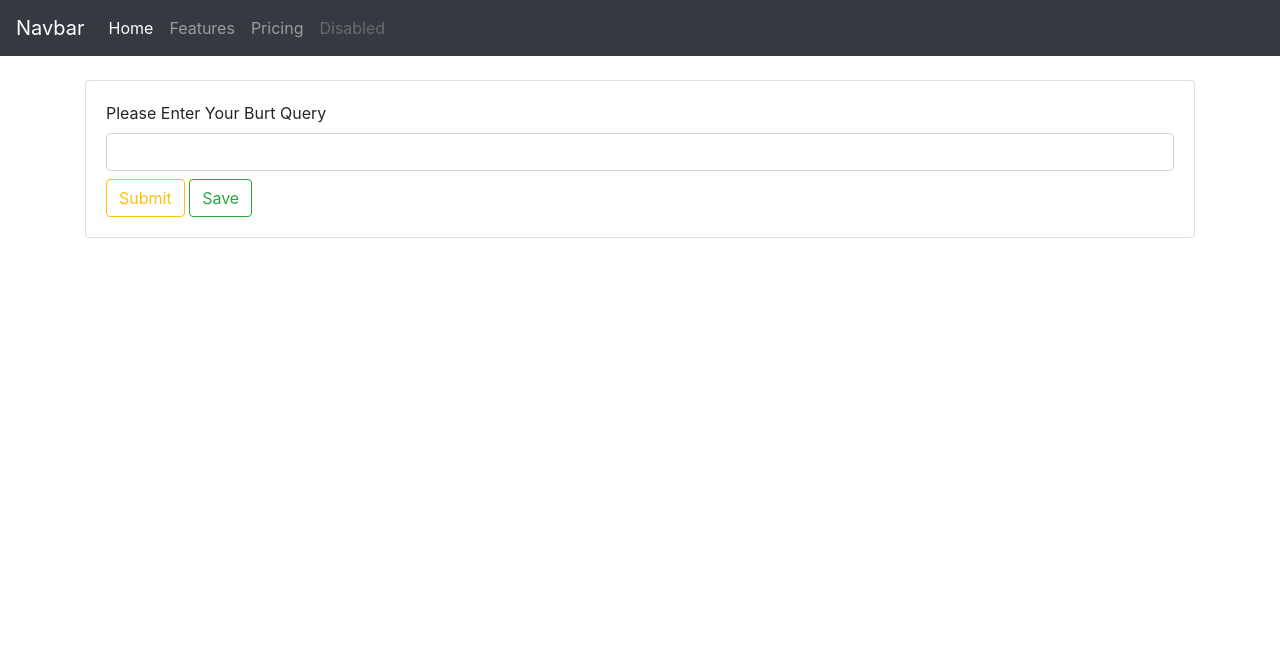
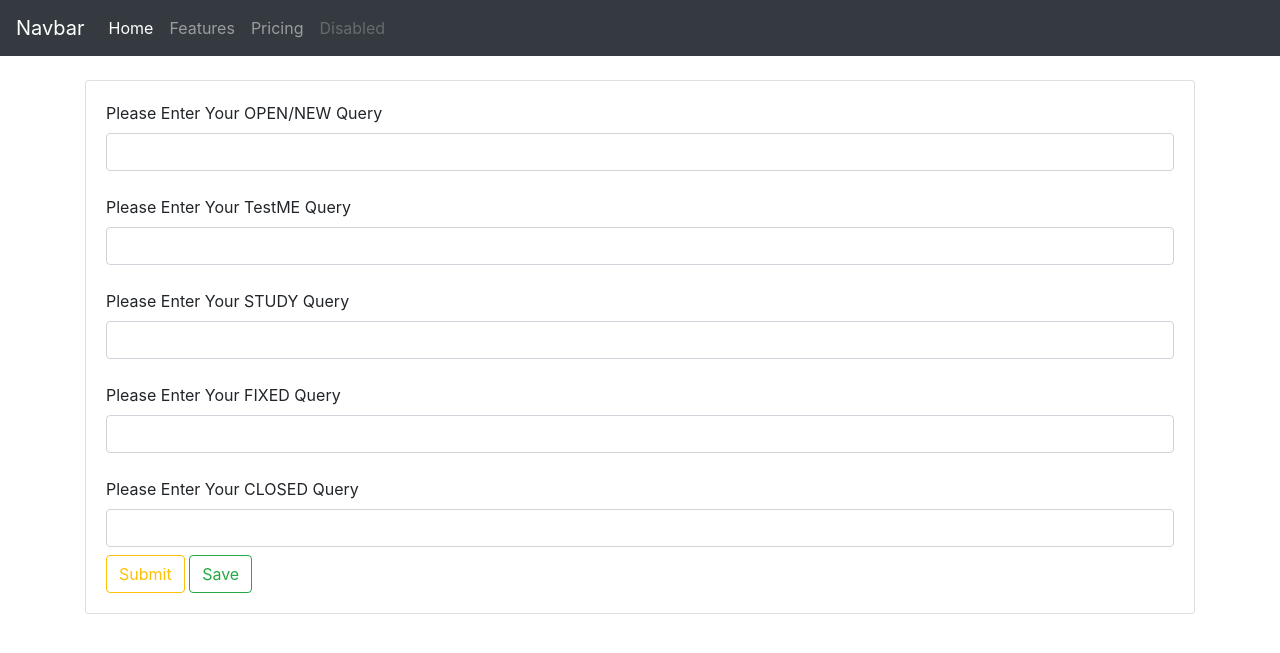
Before and after one commit to KhandakerZoadPial/Automation_Project, a Django app: page /burt in a window 1280 px wide. Shown: the top 653 px of the page. Run offline with Django 4.2, Linux system fonts and the light colour scheme.

Commit message:
more changes

```diff
--- a/burt/views.py
+++ b/burt/views.py
@@ -1,3 +1,4 @@
+from multiprocessing import context
 from django.shortcuts import render, redirect
 from .models import QueryHolder
 
@@ -17,20 +18,151 @@ def home(request):
 
 def burt_(request):
     if request.method == 'POST':
-        query = request.POST.get('query')
+        open_new = request.POST.get('open_new')
+        if 'Dg2Au' in open_new:
+            open_new_type = 1
+        elif 'Dg2AuPB1' in open_new:
+            open_new_type = 2
+
+        test_me = request.POST.get('test_me')
+        if 'Dg2Au' in test_me:
+            test_me_type = 1
+        elif 'Dg2AuPB1' in open_new:
+            test_me_type = 2
+
+        study = request.POST.get('study')
+        if 'Dg2Au' in study:
+            study_type = 1
+        elif 'Dg2AuPB1' in open_new:
+            study_type = 2
+
+        fixed = request.POST.get('fixed')
+        if 'Dg2Au' in fixed:
+            fixed_type = 1
+        elif 'Dg2AuPB1' in open_new:
+            fixed_type = 2
+
+        closed = request.POST.get('closed')
+        if 'Dg2Au' in open_new:
+            closed_type = 1
+        elif 'Dg2AuPB1' in open_new:
+            closed_type = 2
+
         if 'submit' in request.POST:
-            print('submit button pressed')
-            import os
-            my_str = """
-            /usr/software/rats/bin/burt report -q'$date_create gt "20220101" && $state =~ /STUDY/ && $type =~ /TESTCASE/ && $subteam =~ /^(0|4|217)$/ && $subtype =~ /platform_scripts/ && ($title =~ /Dagger2|Dagger-2/i || $hw_platform =~ /dagger2/i)  && $keywords =~ /Dg2Au($|\s+|\,)/i' -f':date_create id state sev pri impact type subtype sub_by time_est keywords:30 owner mgr_owner title' -s'id date_create pri sev'
-            """
-            os.system(my_str)
-            return render(request, 'burt/result.html')
+            open_new =   send_req_get_data(open_new).lower()
+            test_me =   send_req_get_data(test_me).lower()
+            study =   send_req_get_data(study).lower()
+            fixed =   send_req_get_data(fixed).lower()
+            closed =   send_req_get_data(closed).lower()
+
+            # 0=new/open 1=testme 2=study 3=fixed 4=closed 5=multistate
+            Dg2Au = [0, 0, 0, 0, 0, 0]
+            Dg2AuPB1 = [0, 0, 0, 0, 0, 0]
+            if open_new_type == 1:
+                Dg2Au[0] =  Dg2Au[0] + open_new.count('new/open')
+                Dg2Au[1] =  Dg2Au[1] + open_new.count('testme')
+                Dg2Au[2] =  Dg2Au[2] + open_new.count('study')
+                Dg2Au[3] =  Dg2Au[3] + open_new.count('fixed')
+                Dg2Au[4] =  Dg2Au[4] + open_new.count('closed')
+                Dg2Au[5] =  Dg2Au[5] + open_new.count('multistate')
+            else:
+                Dg2AuPB1[0] =  Dg2AuPB1[0] + open_new.count('new/open')
+                Dg2AuPB1[1] =  Dg2AuPB1[1] + open_new.count('testme')
+                Dg2AuPB1[2] =  Dg2AuPB1[2] + open_new.count('study')
+                Dg2AuPB1[3] =  Dg2AuPB1[3] + open_new.count('fixed')
+                Dg2AuPB1[4] =  Dg2AuPB1[4] + open_new.count('closed')
+                Dg2AuPB1[5] =  Dg2AuPB1[5] + open_new.count('multistate')
+
+            if test_me_type == 1:
+                Dg2Au[0] =  Dg2Au[0] + test_me.count('new/open')
+                Dg2Au[1] =  Dg2Au[1] + test_me.count('testme')
+                Dg2Au[2] =  Dg2Au[2] + test_me.count('study')
+                Dg2Au[3] =  Dg2Au[3] + test_me.count('fixed')
+                Dg2Au[4] =  Dg2Au[4] + test_me.count('closed')
+                Dg2Au[5] =  Dg2Au[5] + test_me.count('multistate')
+            else:
+                Dg2AuPB1[0] =  Dg2AuPB1[0] + test_me.count('new/open')
+                Dg2AuPB1[1] =  Dg2AuPB1[1] + test_me.count('testme')
+                Dg2AuPB1[2] =  Dg2AuPB1[2] + test_me.count('study')
+                Dg2AuPB1[3] =  Dg2AuPB1[3] + test_me.count('fixed')
+                Dg2AuPB1[4] =  Dg2AuPB1[4] + test_me.count('closed')
+                Dg2AuPB1[5] =  Dg2AuPB1[5] + test_me.count('multistate')
+
+            if study_type == 1:
+                Dg2Au[0] =  Dg2Au[0] + study.count('new/open')
+                Dg2Au[1] =  Dg2Au[1] + study.count('testme')
+                Dg2Au[2] =  Dg2Au[2] + study.count('study')
+                Dg2Au[3] =  Dg2Au[3] + study.count('fixed')
+                Dg2Au[4] =  Dg2Au[4] + study.count('closed')
+                Dg2Au[5] =  Dg2Au[5] + study.count('multistate')
+            else:
+                Dg2AuPB1[0] =  Dg2AuPB1[0] + study.count('new/open')
+                Dg2AuPB1[1] =  Dg2AuPB1[1] + study.count('testme')
+                Dg2AuPB1[2] =  Dg2AuPB1[2] + study.count('study')
+                Dg2AuPB1[3] =  Dg2AuPB1[3] + study.count('fixed')
+                Dg2AuPB1[4] =  Dg2AuPB1[4] + study.count('closed')
+                Dg2AuPB1[5] =  Dg2AuPB1[5] + study.count('multistate')
+
+
+            if fixed_type == 1:
+                Dg2Au[0] =  Dg2Au[0] + study.fixed('new/open')
+                Dg2Au[1] =  Dg2Au[1] + study.fixed('testme')
+                Dg2Au[2] =  Dg2Au[2] + study.fixed('study')
+                Dg2Au[3] =  Dg2Au[3] + study.fixed('fixed')
+                Dg2Au[4] =  Dg2Au[4] + study.fixed('closed')
+                Dg2Au[5] =  Dg2Au[5] + study.fixed('multistate')
+            else:
+                Dg2AuPB1[0] =  Dg2AuPB1[0] + study.fixed('new/open')
+                Dg2AuPB1[1] =  Dg2AuPB1[1] + study.fixed('testme')
+                Dg2AuPB1[2] =  Dg2AuPB1[2] + study.fixed('study')
+                Dg2AuPB1[3] =  Dg2AuPB1[3] + study.fixed('fixed')
+                Dg2AuPB1[4] =  Dg2AuPB1[4] + study.fixed('closed')
+                Dg2AuPB1[5] =  Dg2AuPB1[5] + study.fixed('multistate')
+
+
+            if closed_type == 1:
+                Dg2Au[0] =  Dg2Au[0] + study.closed('new/open')
+                Dg2Au[1] =  Dg2Au[1] + study.closed('testme')
+                Dg2Au[2] =  Dg2Au[2] + study.closed('study')
+                Dg2Au[3] =  Dg2Au[3] + study.closed('fixed')
+                Dg2Au[4] =  Dg2Au[4] + study.closed('closed')
+                Dg2Au[5] =  Dg2Au[5] + study.closed('multistate')
+            else:
+                Dg2AuPB1[0] =  Dg2AuPB1[0] + study.closed('new/open')
+                Dg2AuPB1[1] =  Dg2AuPB1[1] + study.closed('testme')
+                Dg2AuPB1[2] =  Dg2AuPB1[2] + study.closed('study')
+                Dg2AuPB1[3] =  Dg2AuPB1[3] + study.closed('fixed')
+                Dg2AuPB1[4] =  Dg2AuPB1[4] + study.closed('closed')
+                Dg2AuPB1[5] =  Dg2AuPB1[5] + study.closed('multistate')
+
+            context = {
+                'Dg2Au': Dg2Au,
+                'Dg2AuPB1': Dg2AuPB1
+            }
+
+            return render(request, 'burt/result.html', context)
         elif 'save' in request.POST:
             # save the query in Database
-            obj = QueryHolder()
-            obj.query = query
-            obj.save()
+            # obj = QueryHolder()
+            # obj.query = query
+            # obj.save()
             return redirect('/burt')
     else:
         return render(request, 'burt/save_or_submit.html')
+
+
+# ----helpers---
+def send_req_get_data(query):
+    import paramiko
+
+    host = "YOUR_IP_ADDRESS"
+    username = "YOUR_LIMITED_USER_ACCOUNT"
+    password = "YOUR_PASSWORD"
+
+    client = paramiko.client.SSHClient()
+    client.set_missing_host_key_policy(paramiko.AutoAddPolicy())
+    client.connect(host, username=username, password=password)
+    _stdin, _stdout,_stderr = client.exec_command(query)
+    x = _stdout.read().decode()
+    client.close()
+    return x
--- a/templates/burt/result.html
+++ b/templates/burt/result.html
@@ -0,0 +1,3 @@
+{{Dg2Au}}
+<br>
+{{Dg2AuPB1}}
--- a/templates/burt/save_or_submit.html
+++ b/templates/burt/save_or_submit.html
@@ -11,8 +11,20 @@ Burt Query
         <div class="card-body">
             <form action="{% url 'burt_' %}" method="POST">
                 {% csrf_token %}
-                <label>Please Enter Your Burt Query</label>
-                <input type="text" name="query" class="form-control" id="">
+                <label>Please Enter Your OPEN/NEW Query</label>
+                <input type="text" name="open_new" class="form-control" id="">
+                <br>
+                <label>Please Enter Your TestME Query</label>
+                <input type="text" name="test_me" class="form-control" id="">
+                <br>
+                <label>Please Enter Your STUDY Query</label>
+                <input type="text" name="study" class="form-control" id="">
+                <br>
+                <label>Please Enter Your FIXED Query</label>
+                <input type="text" name="fixed" class="form-control" id="">
+                <br>
+                <label>Please Enter Your CLOSED Query</label>
+                <input type="text" name="closed" class="form-control" id="">
                 <button type="submit" class="btn btn-outline-warning mt-2" name="submit">Submit</button>
                 <button type="submit" class="btn btn-outline-success mt-2" name="save">Save</button>
             </form>
```
